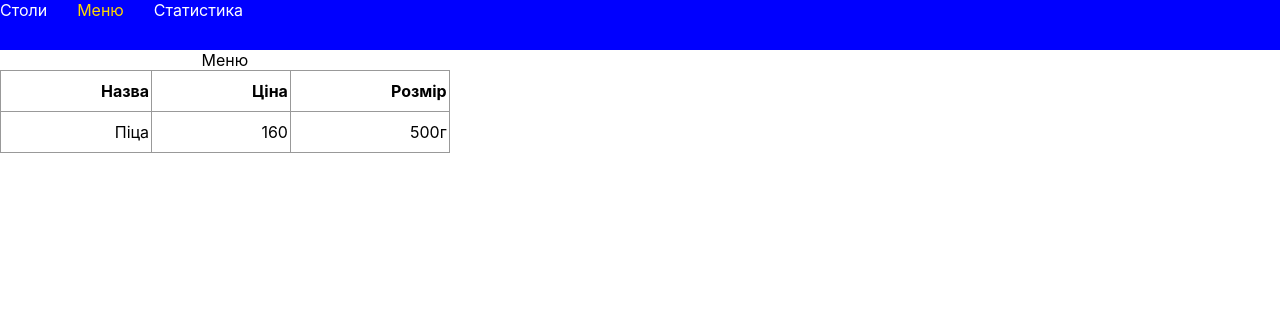
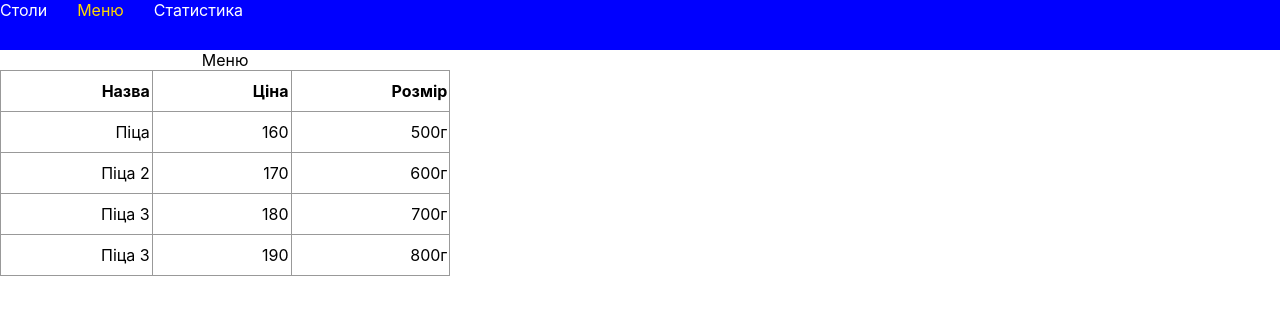
Before and after one commit to kolyaratishin/restaurant-system-front-end, a React (Create React App) app in the folder app/: page /menu in a window 1280 px wide. Shown: the top 314 px of the page. Built offline with nearby package versions, Linux system fonts and the light colour scheme.

Commit message:
added state for menu component

```diff
--- a/app/package.json
+++ b/app/package.json
@@ -8,8 +8,10 @@
     "@testing-library/user-event": "^13.5.0",
     "react": "^18.2.0",
     "react-dom": "^18.2.0",
+    "react-redux": "^8.0.5",
     "react-router-dom": "^6.10.0",
     "react-scripts": "5.0.1",
+    "redux": "^4.2.1",
     "web-vitals": "^2.1.4"
   },
   "scripts": {
--- a/app/src/App.js
+++ b/app/src/App.js
@@ -2,8 +2,8 @@ import './App.css';
 import {BrowserRouter, Route, Routes} from "react-router-dom";
 import Header from "./components/Header/Header";
 import Tables from "./components/Tables/Tables";
-import Menu from "./components/Menu/Menu";
 import Statistics from "./components/Statistics/Statistics";
+import MenuContainer from "./components/Menu/MenuContainer";
 
 function App() {
     return (
@@ -14,7 +14,7 @@ function App() {
                     <Route path="/tables"
                            element={<Tables/>}/>
                     <Route path="/menu"
-                           element={<Menu/>}/>
+                           element={<MenuContainer/>}/>
                     <Route path="/statistics"
                            element={<Statistics/>}/>
                 </Routes>
--- a/app/src/components/Menu/Menu.jsx
+++ b/app/src/components/Menu/Menu.jsx
@@ -1,7 +1,8 @@
 import classes from "./Menu.module.css";
 import MenuItem from "./MenuItem/MenuItem";
 
-function Menu() {
+function Menu(props) {
+    let menu = props.menu;
     return (
         <div>
             <table className={classes.menu_table}>
@@ -11,7 +12,7 @@ function Menu() {
                     <th>Ціна</th>
                     <th>Розмір</th>
                 </tr>
-                <MenuItem name={"Піца"} price={160.00} size={"500г"}/>
+                {menu.map(item => <MenuItem name={item.name} price={item.price} size={item.size}/>)}
             </table>
         </div>
     );
--- /dev/null
+++ b/app/src/components/Menu/MenuContainer.jsx
@@ -0,0 +1,29 @@
+import {Component} from "react";
+import Menu from "./Menu";
+import {connect} from "react-redux";
+
+
+class MenuContainer extends Component {
+    componentDidMount() {
+
+    }
+
+    onPageChanged = (page) => {
+
+    }
+
+    render() {
+        return (
+            <Menu menu={this.props.menu}/>
+        );
+    }
+}
+
+
+function mapStateToProps(state) {
+    return {
+        menu: state.menuPage.menu
+    }
+}
+
+export default connect(mapStateToProps, {})(MenuContainer);
--- a/app/src/index.js
+++ b/app/src/index.js
@@ -3,12 +3,16 @@ import ReactDOM from 'react-dom/client';
 import './index.css';
 import App from './App';
 import reportWebVitals from './reportWebVitals';
+import {Provider} from "react-redux";
+import store from "./state/store";
 
 const root = ReactDOM.createRoot(document.getElementById('root'));
 root.render(
-  <React.StrictMode>
-    <App />
-  </React.StrictMode>
+    <React.StrictMode>
+        <Provider store={store}>
+            <App/>
+        </Provider>
+    </React.StrictMode>
 );
 
 // If you want to start measuring performance in your app, pass a function
--- /dev/null
+++ b/app/src/state/store.js
@@ -0,0 +1,12 @@
+import {combineReducers, createStore} from "redux";
+import menuReducer from "./table-reducer";
+
+let reducers = combineReducers({
+    menuPage: menuReducer
+})
+
+let store = createStore(reducers);
+
+window.store = store;
+
+export default store;
--- /dev/null
+++ b/app/src/state/table-reducer.js
@@ -0,0 +1,17 @@
+let initialState = {
+    menu: [
+        {id: 1, name: "Піца", price: 160.00, size:"500г"},
+        {id: 1, name: "Піца 2", price: 170.00, size:"600г"},
+        {id: 1, name: "Піца 3", price: 180.00, size:"700г"},
+        {id: 1, name: "Піца 3", price: 190.00, size:"800г"},
+    ]
+}
+
+const tableReducer = (state = initialState, action) => {
+    switch (action.type) {
+        default:
+            return state;
+    }
+}
+
+export default tableReducer;
```
Also changed, not shown: app/src/state/menu-reducer.js (added, +17 -0 lines), 1 other file (tests, documents, lock files or other folders).
